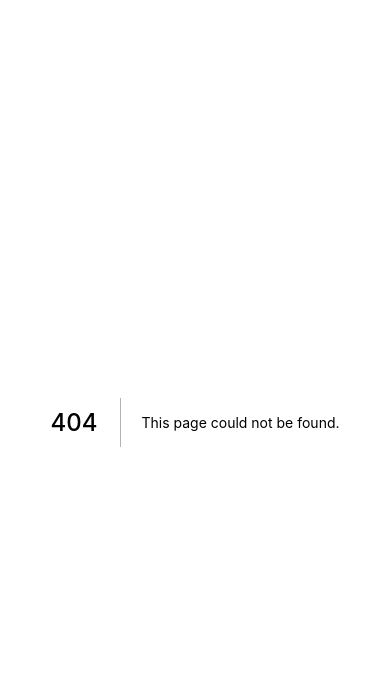
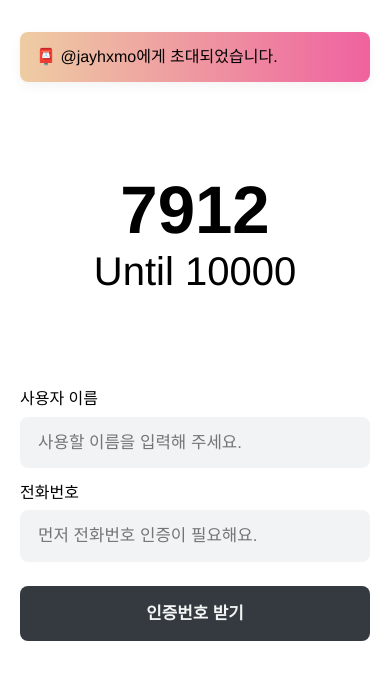
Before and after one commit to ten-thousand/frontend, a Next.js app: page /referral/jHQdaiS/oAsdUUid in a window 390 px wide. Before the commit this address had no page. Shown: the top 680 px of the page. Built offline with nearby package versions, Linux system fonts and the light colour scheme.

Commit message:
Create ReferralPage with PhoneAuthForm

```diff
--- a/components/Common/Input.tsx
+++ b/components/Common/Input.tsx
@@ -28,7 +28,7 @@ export const Input: React.FC<Props> = ({
 const Container = styled.div`
   display: flex;
   flex-direction: column;
-  margin: 16px 0;
+  margin: 8px 0;
 `;
 
 const Label = styled.label`
--- /dev/null
+++ b/components/Common/ScreenContainer.ts
@@ -0,0 +1,15 @@
+import styled from 'styled-components';
+
+export const ScreenContainer = styled.div`
+  min-height: 100vh;
+  display: flex;
+  flex-direction: column;
+  align-items: center;
+  max-width: 420px;
+  margin: 0 auto;
+  padding: 0 20px 64px;
+
+  & > div {
+    width: 100%;
+  }
+`;
--- /dev/null
+++ b/components/Referral/PhoneAuthForm.tsx
@@ -0,0 +1,105 @@
+import { useState } from 'react';
+import { toast } from 'react-toastify';
+import styled from 'styled-components';
+
+import { Button } from '@/components/Common/Button';
+import { Input } from '@/components/Common/Input';
+
+type Props = {
+  onClickJoin: ({
+    username,
+    phoneNumber,
+    authCode,
+  }: {
+    username: string;
+    phoneNumber: string;
+    authCode: string;
+  }) => void;
+};
+
+export const PhoneAuthForm: React.FC<Props> = ({ onClickJoin }) => {
+  const [username, setUsername] = useState<string>('');
+  const [phoneNumber, setPhoneNumber] = useState<string>('');
+
+  const [isAuthCodeSent, setAuthCodeSent] = useState<boolean>(false);
+  const [authCode, setAuthCode] = useState<string>('');
+
+  const canSendAuthCode = !!phoneNumber;
+  const canCheckAuthCode = !!authCode;
+  const canJoin = canCheckAuthCode && !!username;
+
+  return (
+    <>
+      <Input
+        label="사용자 이름"
+        placeholder="사용할 이름을 입력해 주세요."
+        value={username}
+        onChange={(event: React.ChangeEvent<HTMLInputElement>) =>
+          setUsername(event.target.value)
+        }
+      />
+      <Input
+        label="전화번호"
+        type="number"
+        placeholder="먼저 전화번호 인증이 필요해요."
+        value={phoneNumber}
+        onChange={(event: React.ChangeEvent<HTMLInputElement>) =>
+          setPhoneNumber(event.target.value)
+        }
+      />
+      {isAuthCodeSent && (
+        <Input
+          label="인증번호"
+          type="number"
+          placeholder="휴대폰으로 전송된 4자리 인증번호를 입력해 주세요."
+          value={authCode}
+          onChange={(event: React.ChangeEvent<HTMLInputElement>) =>
+            setAuthCode(event.target.value)
+          }
+        />
+      )}
+      <ButtonWrapper>
+        {!isAuthCodeSent ? (
+          <Button
+            primary
+            ready={canSendAuthCode}
+            onClick={() => {
+              if (!canSendAuthCode) {
+                toast('전화번호를 입력해 주세요!');
+                return;
+              }
+              toast.dismiss();
+              setAuthCodeSent(true);
+            }}
+          >
+            인증번호 받기
+          </Button>
+        ) : (
+          <Button
+            primary
+            ready={canCheckAuthCode}
+            onClick={() => {
+              if (!canCheckAuthCode) {
+                toast('인증번호를 입력해 주세요!');
+                return;
+              }
+              if (!canJoin) {
+                toast('사용자 이름을 입력해 주세요!');
+                return;
+              }
+              toast.dismiss();
+              onClickJoin({ username, phoneNumber, authCode });
+            }}
+          >
+            가입하기
+          </Button>
+        )}
+      </ButtonWrapper>
+    </>
+  );
+};
+
+const ButtonWrapper = styled.div`
+  width: 100%;
+  margin-top: 16px;
+`;
--- /dev/null
+++ b/pages/referral/[referralCode]/[inviteCode].tsx
@@ -0,0 +1,28 @@
+import { MessageBanner } from '@/components/Common/MessageBanner';
+import { ScreenContainer } from '@/components/Common/ScreenContainer';
+import { InvitationStatus } from '@/components/Dashboard/InvitationStatus';
+import { PhoneAuthForm } from '@/components/Referral/PhoneAuthForm';
+
+const ReferralPage = () => {
+  const onClickJoin = ({
+    username,
+    phoneNumber,
+    authCode,
+  }: {
+    username: string;
+    phoneNumber: string;
+    authCode: string;
+  }) => {
+    console.log({ username, phoneNumber, authCode });
+  };
+
+  return (
+    <ScreenContainer>
+      <MessageBanner>📮 @jayhxmo에게 초대되었습니다.</MessageBanner>
+      <InvitationStatus />
+      <PhoneAuthForm onClickJoin={onClickJoin} />
+    </ScreenContainer>
+  );
+};
+
+export default ReferralPage;
```
Also changed, not shown: components/Home/PhoneAuthForm.tsx (deleted, +0 -73 lines), pages/dashboard/index.tsx (+4 -23 lines), pages/index.tsx (+16 -2 lines).
